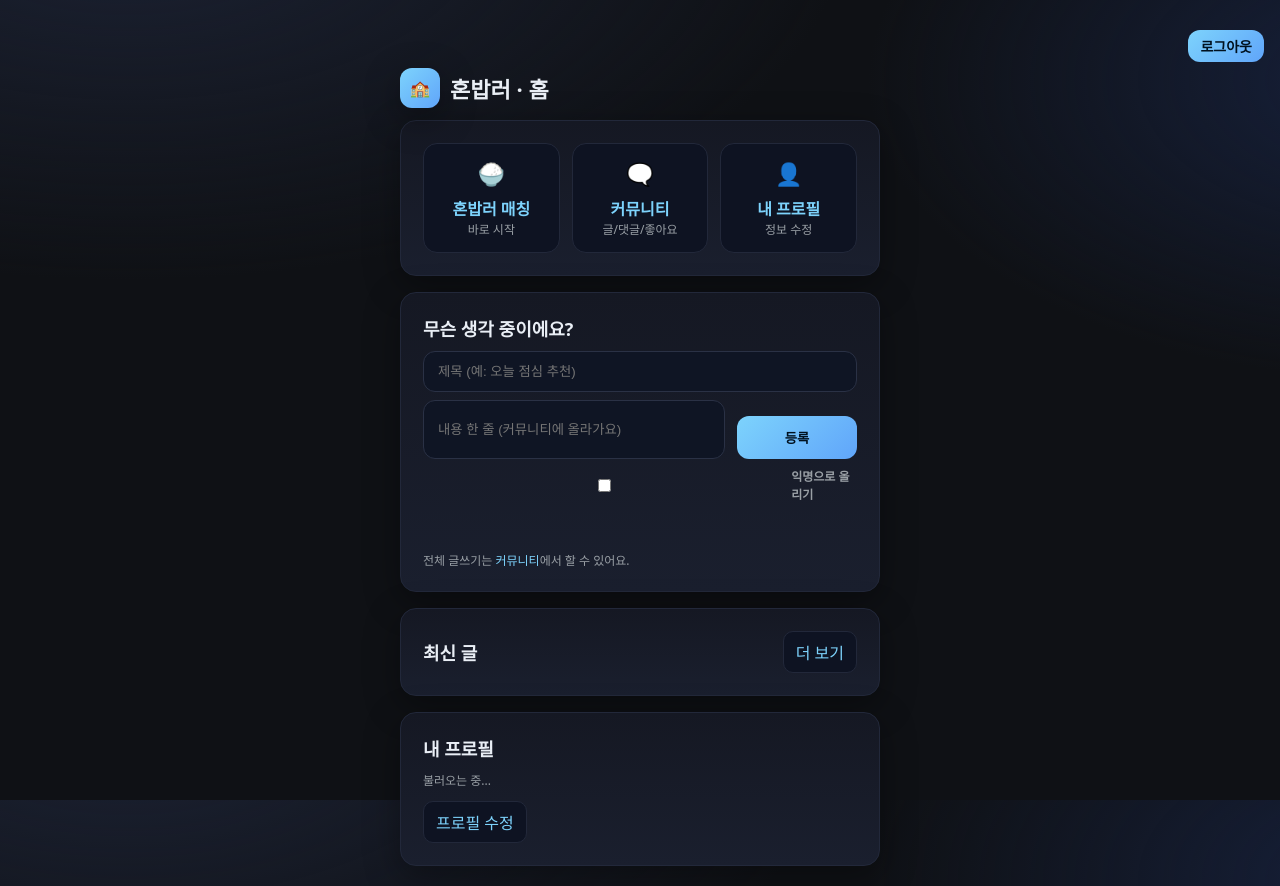
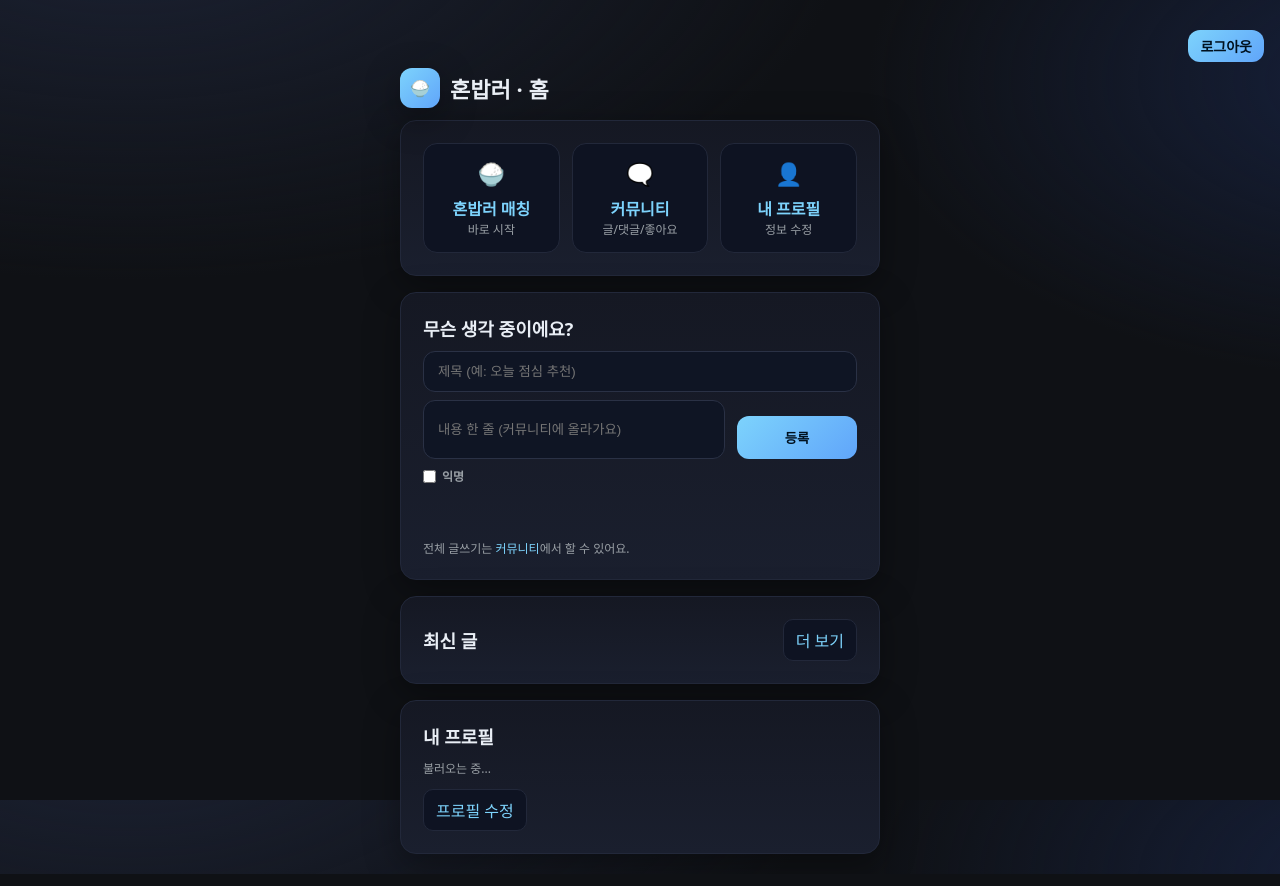
Before and after one commit to alswn7796/honbappairing, a plain HTML site: page index.html in a window 1280 px wide. Drawn offline with Linux system fonts and the light colour scheme; no server answers.

Commit message:
Update index.html

```diff
--- a/index.html
+++ b/index.html
@@ -69,11 +69,18 @@
             flex-wrap: wrap
         }
 
+        /* ✅ 커뮤니티와 동일한 익명 체크 스타일 */
         .anon-wrap {
-            display: flex;
+            display: inline-flex;
             align-items: center;
             gap: 6px;
-            margin-top: 8px
+            margin-top: 8px;
+            justify-content: flex-start;
+            white-space: nowrap;
+        }
+
+            .anon-wrap input {
+                margin: 0
             }
     </style>
 </head>
@@ -85,7 +92,7 @@
 
     <div class="container">
         <div class="header" style="margin-bottom:12px">
-            <div class="logo">🏫</div>
+            <div class="logo">🍚</div>
             <h1 class="title">혼밥러 · 홈</h1>
         </div>
 
@@ -104,7 +111,10 @@
                 <input id="quickBody" type="text" placeholder="내용 한 줄 (커뮤니티에 올라가요)" />
                 <button id="quickPostBtn" class="btn" style="width:auto;min-width:120px">등록</button>
             </div>
-            <label class="anon-wrap"><input id="quickAnon" type="checkbox" /><span class="muted-sm">익명으로 올리기</span></label>
+
+            <!-- ✅ 커뮤니티와 동일: 왼쪽 정렬 + 가로 라벨 '익명' -->
+            <label class="anon-wrap"><input id="quickAnon" type="checkbox" /><span class="muted-sm">익명</span></label>
+
             <p id="quickMsg" class="status"></p>
             <div class="muted-sm">전체 글쓰기는 <a href="community.html">커뮤니티</a>에서 할 수 있어요.</div>
         </div>
```
Lines whose indentation alone changed are shown as unchanged.
